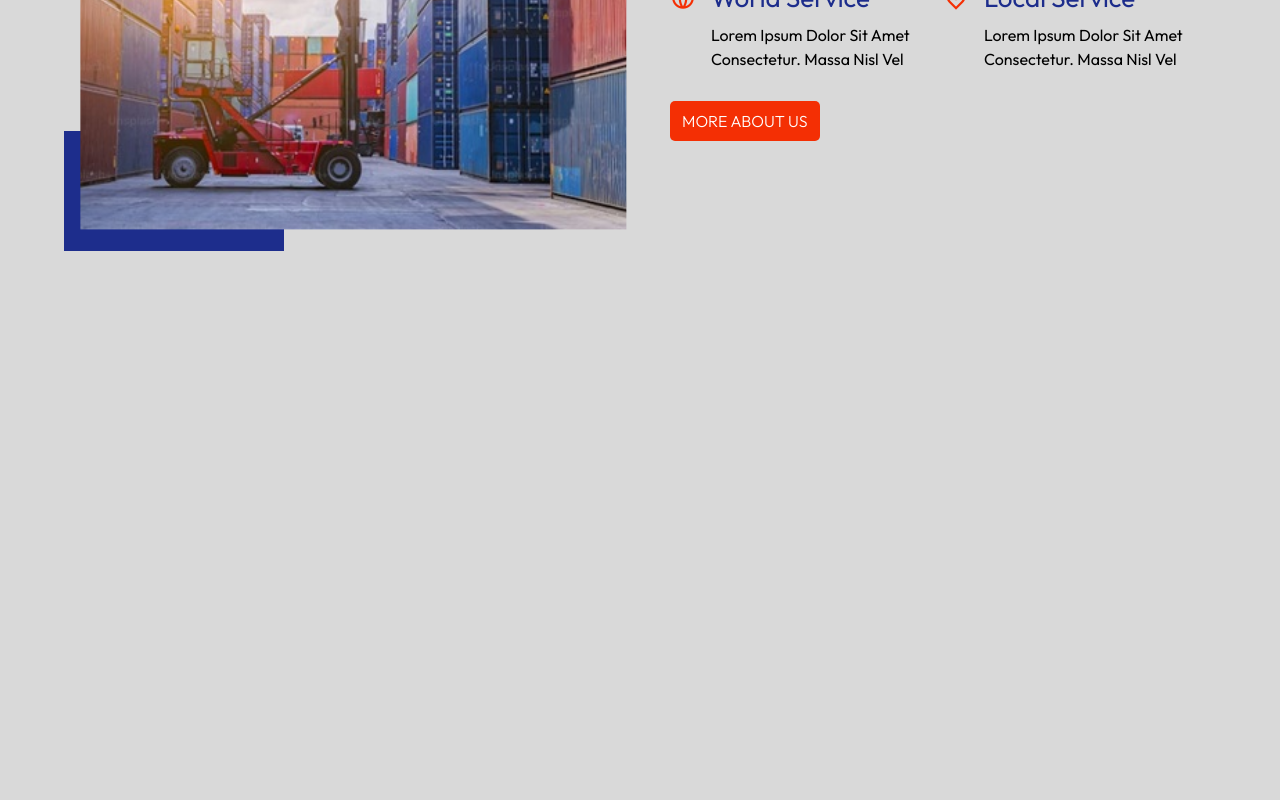
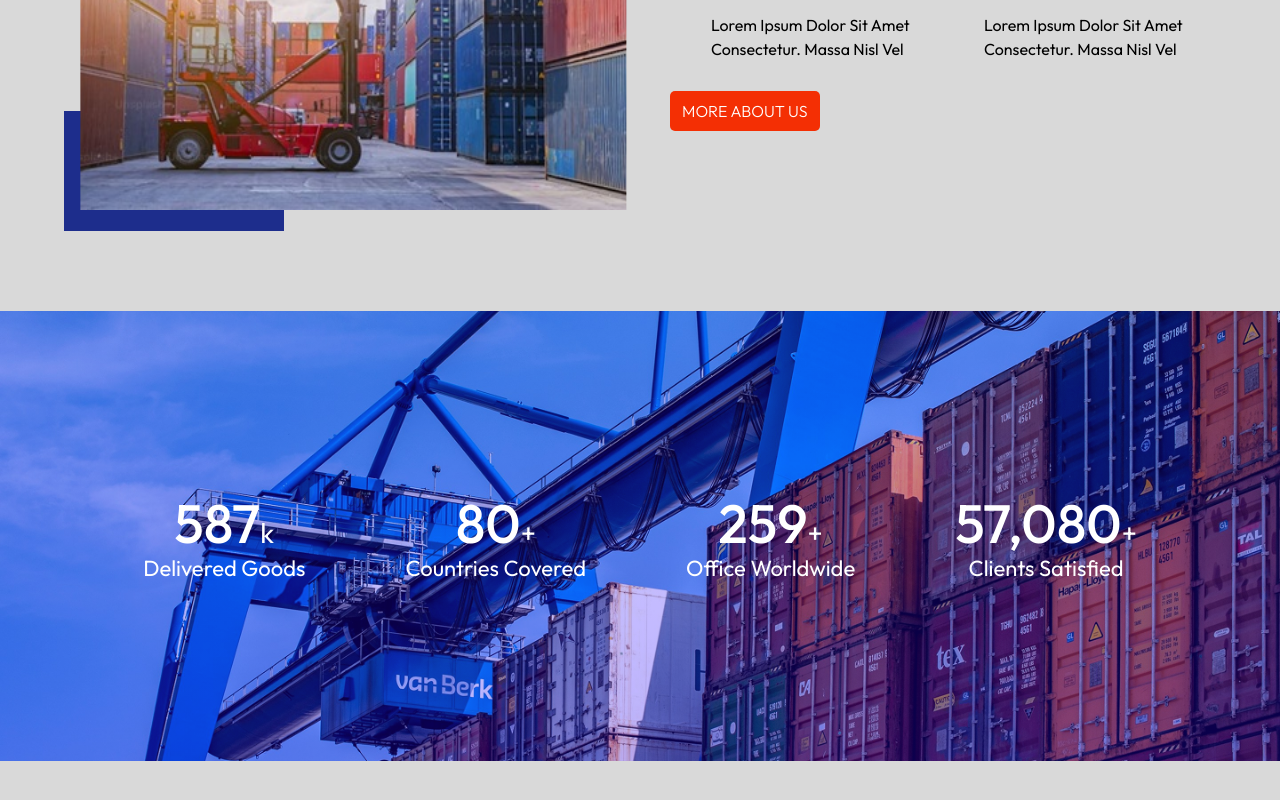
Before and after one commit to AnnCodin/Gargo-logistics, a React (Vite) app in the folder gargo-logistics/: page / in a window 1280 px wide. Shown: the part 1494-2294 px from the top of the page. Before the commit the page ends 1805 px from the top, so only its background shows below. Built offline with nearby package versions, Linux system fonts and the light colour scheme; some icons are missing.

Commit message:
Add counters

```diff
--- a/gargo-logistics/src/App.jsx
+++ b/gargo-logistics/src/App.jsx
@@ -10,9 +10,7 @@ const App = () => {
       <Topbar />
       <Navbar />
       <Hero />
-      <div className="container">
-        <AboutUs />
-      </div>
+      <AboutUs />
     </div>
   );
 };
--- a/gargo-logistics/src/Components/About Us/AboutUs.css
+++ b/gargo-logistics/src/Components/About Us/AboutUs.css
@@ -96,10 +96,11 @@
   flex: 1;
   position: relative;
   width: 100%;
+  height: auto;
 }
 .aboutus-left img {
   width: 100%;
-  height: 90vh;
+  height: 700px;
   display: block;
   object-fit: cover;
   transform: translate(3%, -3%);
@@ -187,3 +188,37 @@
   font-weight: 400;
   padding-bottom: 15px;
 }
+.numbers {
+  margin: 80px 0;
+  width: 100%;
+  height: 450px;
+  background:
+    linear-gradient(to top, rgba(34, 0, 255, 0.3), rgba(34, 0, 255, 0.2)),
+    url("../../assets/numbers_image.png");
+  background-size: cover;
+  background-repeat: no-repeat;
+  background-position: center;
+  color: #fff;
+  display: flex;
+  align-items: center;
+  gap: 100px;
+  justify-content: center;
+}
+.number {
+  text-align: center;
+}
+.number h3 {
+  font-size: 54px;
+  line-height: 64px;
+  font-weight: 500;
+}
+.number span {
+  font-weight: 400;
+  font-size: 28px;
+  line-height: 36px;
+}
+.number p {
+  font-size: 22px;
+  line-height: 26px;
+  font-weight: 400;
+}
--- a/gargo-logistics/src/Components/About Us/AboutUs.jsx
+++ b/gargo-logistics/src/Components/About Us/AboutUs.jsx
@@ -5,7 +5,7 @@ import about_left from "../../assets/about_left.jpg";
 const AboutUs = () => {
   return (
     <div>
-      <div className="flip-cards">
+      <div className="flip-cards container">
         <div className="card">
           <i class="ri-phone-fill"></i>
           <div className="card-text">
@@ -39,7 +39,7 @@ const AboutUs = () => {
         </div>
       </div>
       <div className="about-wrapper">
-        <div className="aboutus-content">
+        <div className="aboutus-content container">
           <div className="aboutus-left">
             <div class="bottom-block"></div>
             <img src={about_left} alt="Containers" />
@@ -75,6 +75,32 @@ const AboutUs = () => {
             <button className="btn red-btn">more about us</button>
           </div>
         </div>
+        <div className="numbers">
+          <div className="number">
+            <h3>
+              587<span>k</span>
+            </h3>
+            <p>Delivered Goods</p>
+          </div>
+          <div className="number">
+            <h3>
+              80<span>+</span>
+            </h3>
+            <p>Countries Covered</p>
+          </div>
+          <div className="number">
+            <h3>
+              259<span>+</span>
+            </h3>
+            <p>Office Worldwide</p>
+          </div>
+          <div className="number">
+            <h3>
+              57,080<span>+</span>
+            </h3>
+            <p>Clients Satisfied</p>
+          </div>
+        </div>
       </div>
     </div>
   );
```
Also changed, not shown: gargo-logistics/src/assets/numbers_image.jpg (deleted), gargo-logistics/src/assets/numbers_image.png (added).
